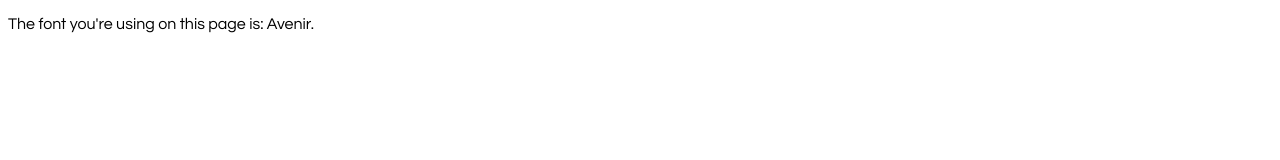
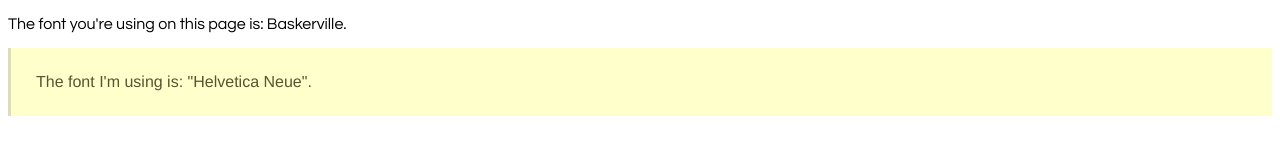
Before and after one commit to KumarLab/jQuery-Font-Plugin, a plain HTML site: page index.html in a window 1280 px wide. Drawn offline with nearby package versions, Linux system fonts and the light colour scheme.

Commit message:
Standardised the text string to compare, reliability enhancements.

```diff
--- a/index.html
+++ b/index.html
@@ -5,7 +5,16 @@
 
 		<style>
 			body {
-				font-family: Avenir, Futura, "Century Gothic", sans-serif;
+				font-family: Baskerville, Avenir, Futura, "Century Gothic", sans-serif;
+			}
+
+			blockquote {
+                margin: 0;
+                padding: 25px;
+                background: #ffc;
+                border-left: 3px solid #ddb;
+                color: #553;
+                font-family: "Helvetica Neue", Arial, sans-serif;
 			}
 		</style>
 
@@ -13,12 +22,18 @@
 		<script src="jquery.font.js"></script>
 		<script>
 			$(function() {
-				$('span').html($('p').font());
+				$('span').each(function() {
+				    $(this).html($(this).parent().font());
+				});
 			});
 		</script>
 	</head>
 
 	<body>
-		<p>The font you're using on this page is: <span>a mystery</span>.</p>
-	</body>
+    <p>The font you're using on this page is: <span>a mystery</span>.</p>
+
+        <blockquote>
+            The font I'm using is: <span>pretty neat, right?</span>.
+        </blockquote>
+    </body>
 </html>
--- a/jquery.font.js
+++ b/jquery.font.js
@@ -9,27 +9,31 @@
 
 $.fn.font = function() {
 
-	var me = $(this),
-	stack = (me.css('font-family') ? me.css('font-family').split(', ') : [undefined]),
-		i = 0,
-		current = '',
-		body = $('body'),
-		style = 'position: absolute; padding: 0; width: auto; font-size: 40px; left: -999em; top: -999em;',
-		comicStack = body.append('<div id="comic-stack" style="' + style + ' font-family: \'Comic Sans MS\', \'Comic Sans\'">My word! This quail WAS DEVOUT? 107 Times.</div>').find('#comic-stack');
+	var stack = ($(this).css('font-family') ? $(this).css('font-family').split(', ') : [undefined]), //  Get the list of font families, or an empty array.
+		current = '', //  Set a pointer to report the current font. Since we don't know what it is, let's make it empty.
+		body = $('body'), //  Store the jQuery body object, since we'll use it more than once.
+		style = 'position: absolute; padding: 0; width: auto; font-size: 40px; left: -999em; top: -999em;', //  Same thing for the style stack. Easier to change.
+		text = 'AaBbCcDdEeFfGgHhIiJjKkLlMmNnOoPpQqRrSsTtUuVvWwXxYyZz 0123456789 ,./;][=-~`', //  Get as many characters tested as possible.
+		comicStack = body.append('<div id="comic-stack" style="' + style + ' font-family: \'Comic Sans MS\', \'Comic Sans\'">' + text + '</div>').find('#comic-stack'); // Standardised the text string to compare, reliability enhancements.
 
 	if(stack[0] != 'Comic Sans MS') {
 		for(i = 0; i <= stack.length; i++) {
 			id = new Date().getTime();
-			family = body.append('<div id="stack-' + id + '" style="' + style + ' font-family: ' + stack[i] + ', \'Comic Sans MS\', \'Comic Sans\'">The quick brown fox jumps over the lazy dog. MmWwMwWm</div>')
+			family = body.append('<div id="stack-' + id + '" style="' + style + ' font-family: ' + stack[i] + ', \'Comic Sans MS\', \'Comic Sans\'">' + text + '</div>')
 						 .find('#stack-' + id);
 			width = family.css('width');
 
 			family.remove();
 
+			//	If we have a match
 			if(width != comicStack.width()) {
+				//	Set it as the current font to report
 				current = stack[i];
 
+				//	Hide the original testbed
 				comicStack.remove();
+
+				//	Stop going through the other fonts
 				break;
 			}
 		}
```
